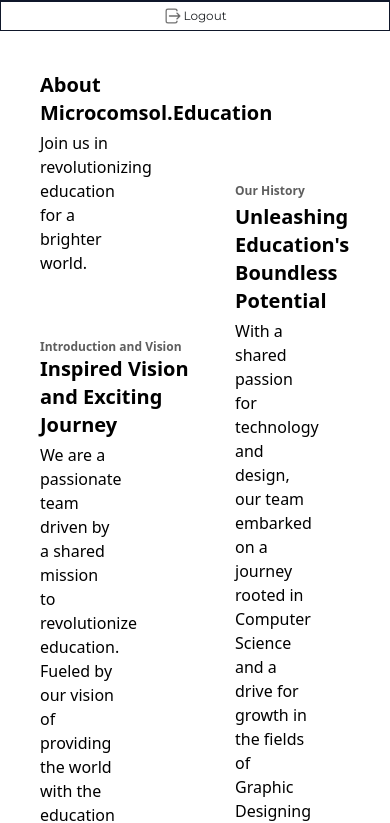
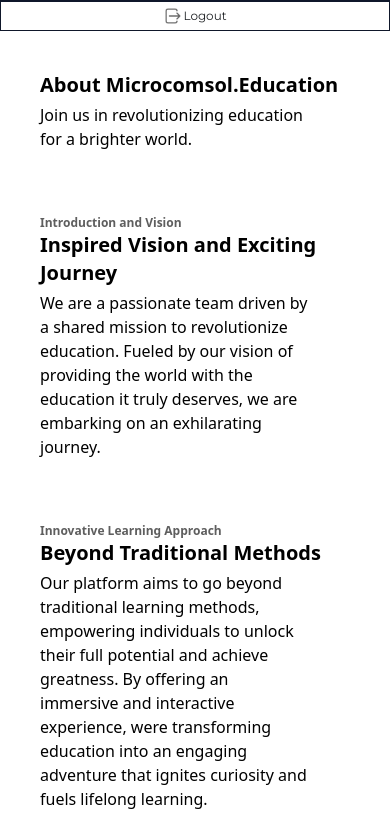
Before and after one commit to maazi444/microUI, a plain HTML site: page about-microconsole.html in a window 390 px wide. Shown: the part 51-874 px from the top of the page. Drawn offline with nearby package versions, Linux system fonts and the light colour scheme; a web font is replaced by a local one.

Commit message:
responsive about me

```diff
--- a/about-microconsole.html
+++ b/about-microconsole.html
@@ -55,8 +55,8 @@
     <!-- Header End -->
     <!-- main section -->
     <section class="w-full">
-        <div class="flex justify-between w-full">
-            <div class="w-1/2 pl-10 pt-10">
+        <div class="flex justify-between w-full flex-col md:flex-row">
+            <div class="w-full md:w-1/2 pl-10 pt-10">
                <div>
                 <h1 class="text-xl font-bold mb-1">About Microcomsol.Education</h1>
                 <p class="pr-20">Join us in revolutionizing education for a brighter world.</p>
@@ -103,7 +103,7 @@
 
 
             </div>
-            <div class="w-1/2 pl-10 pt-10">
+            <div class="w-full md:w-1/2 pl-10 pt-10">
                 <div class="mt-28">
                     <h2 class="text-xs text-gry font-bold mb-1">Our History</h2>
                     <h1 class="text-xl font-bold mb-1">Unleashing Education's Boundless
```
